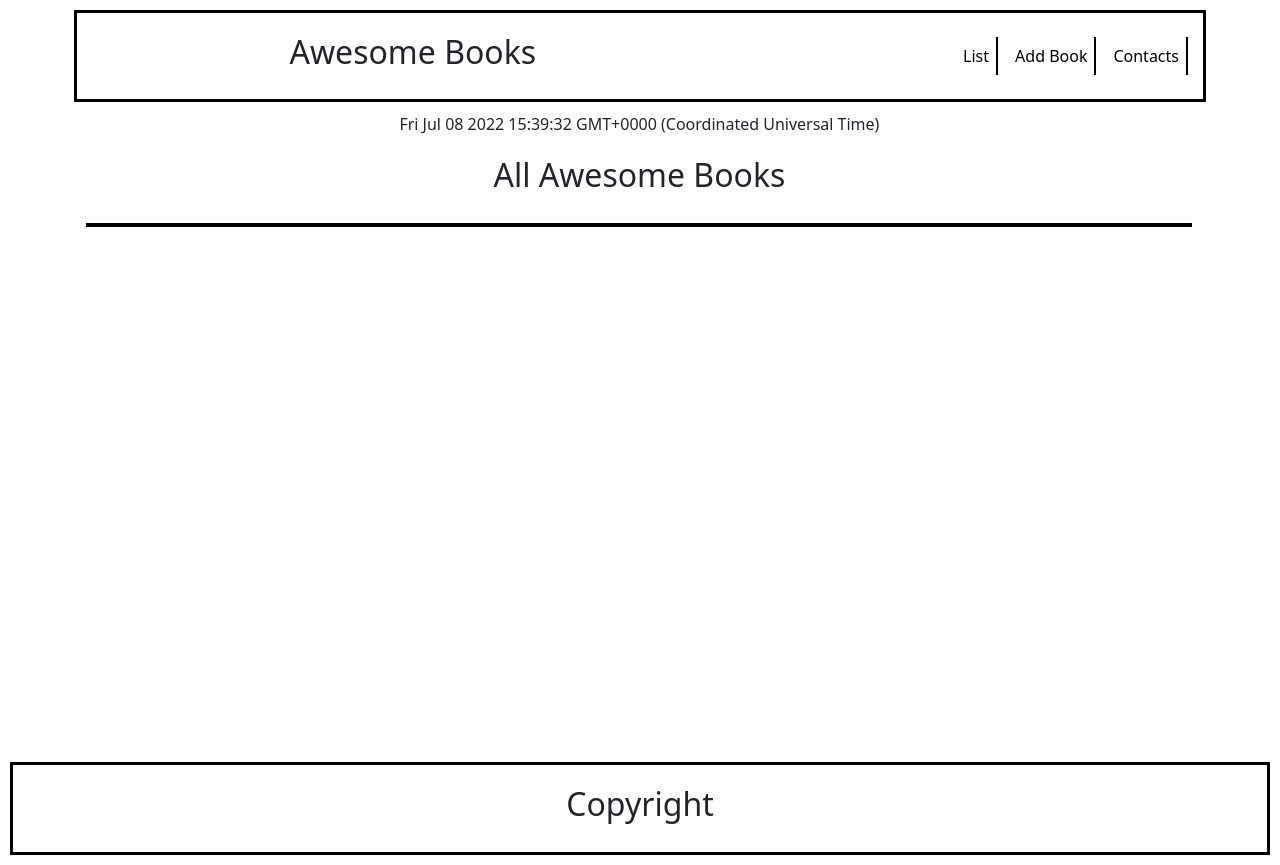
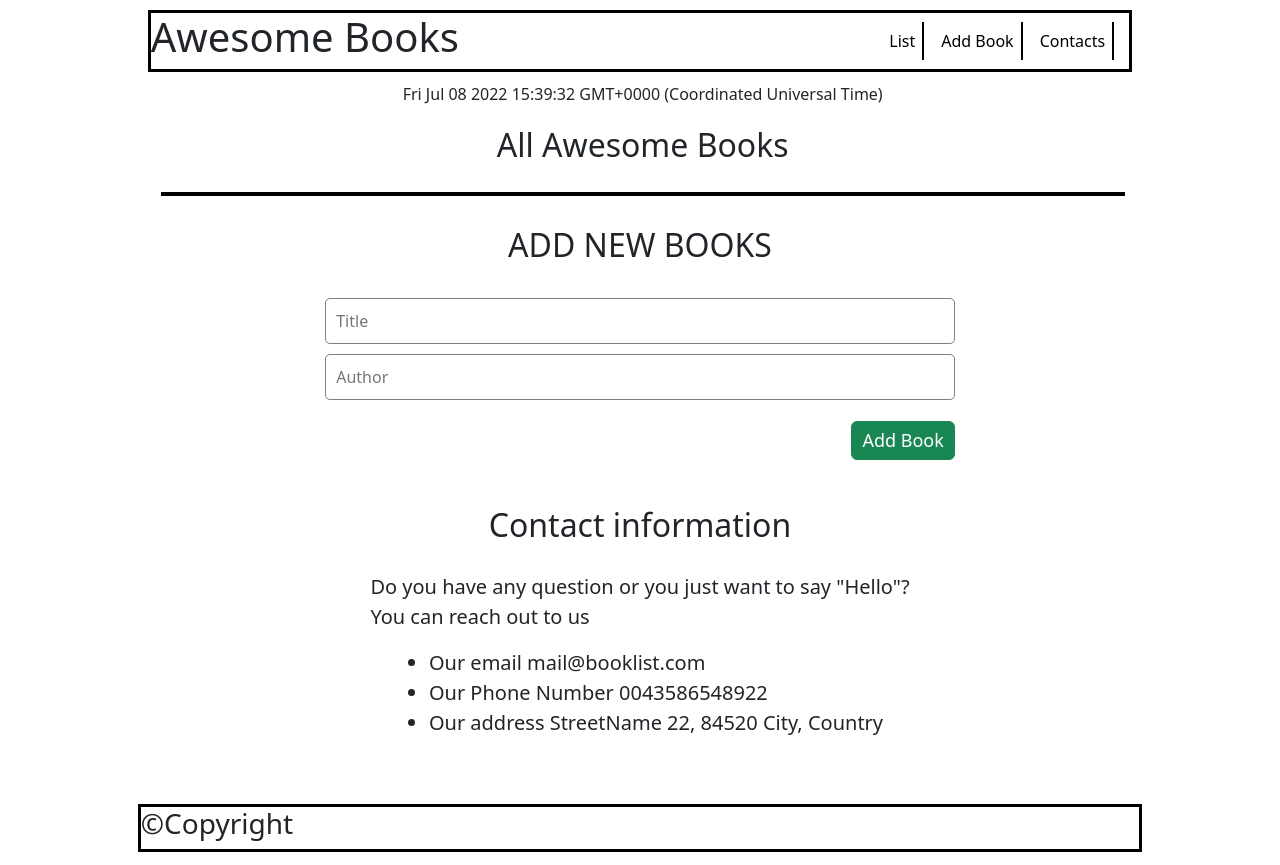
Before and after one commit to r-ahmed2022/Awesome-books, a website: page index.html in a window 1280 px wide. Drawn offline with nearby package versions, Linux system fonts and the light colour scheme.

Commit message:
Updated style.css

```diff
--- a/css/style.css
+++ b/css/style.css
@@ -1,12 +1,13 @@
-* {
+body {
+  margin: 0;
+  padding: 0;
   box-sizing: border-box;
 }
 
-body {
-  margin: 0;
-  padding: 0;
+.container {
+  max-width: 900px;
+  width: 90%;
 }
-
 .header {
   width: 90%;
   height: auto;
@@ -52,7 +53,6 @@ body {
 
 .list-section {
   width: 96%;
-  height: 80vh;
   display: flex;
   flex-direction: column;
   align-items: center;
@@ -61,7 +61,6 @@ body {
 
 .list {
   width: 90%;
-  height: auto;
   border: 2px solid #000;
   background: #fff;
 }
@@ -77,7 +76,6 @@ h2 {
 
 .add-book {
   width: 60%;
-  height: auto;
   padding: 10px 20px;
   display: flex;
   justify-content: center;
@@ -117,7 +115,6 @@ table {
 td,
 th {
   text-align: left;
-  padding: 8px;
 }
 
 td {
@@ -146,19 +143,19 @@ tr:nth-child(even) {
   width: 80%;
   margin: auto;
   font-size: 20px;
-  border: 1px solid green;
 }
 
-.hidden {
+/*.hidden {
   display: none;
-}
+}*/
 
 .footer {
   display: flex;
-  justify-content: stretch;
+  width: 90%;
+  margin: auto;
   align-items: center;
+  margin-top: 50px;
   border: 3px solid black;
-  margin: 10px;
 }
 
 @media (max-width: 768px) {
--- a/index.html
+++ b/index.html
@@ -25,14 +25,15 @@
     />
   </head>
   <body>
+    <div class="container">
     <div class="header">
       <header class="siteheader">
-        <h2 class="logo">Awesome Books</h2>
+        <h1 class="logo">Awesome Books</h1>
         <nav class="navbar">
           <ul>
-            <li><a class="nav-link" href="#book-list">List</a></li>
-            <li><a class="nav-link" href="#add-book">Add Book</a></li>
-            <li><a class="nav-link" href="#contact">Contacts</a></li>
+            <li><a class="nav-link" href="#">List</a></li>
+            <li><a class="nav-link" href="#">Add Book</a></li>
+            <li><a class="nav-link" href="#">Contacts</a></li>
           </ul>
         </nav>
       </header>
@@ -67,8 +68,9 @@
         </ul>
     </section>
     <footer class="footer">
-        <h2>Copyright</h2>
+        <h3>&copy;Copyright</h3>
     </footer>
+</div>
     <script src="js/index.js"></script>
   </body>
 </html>
```
